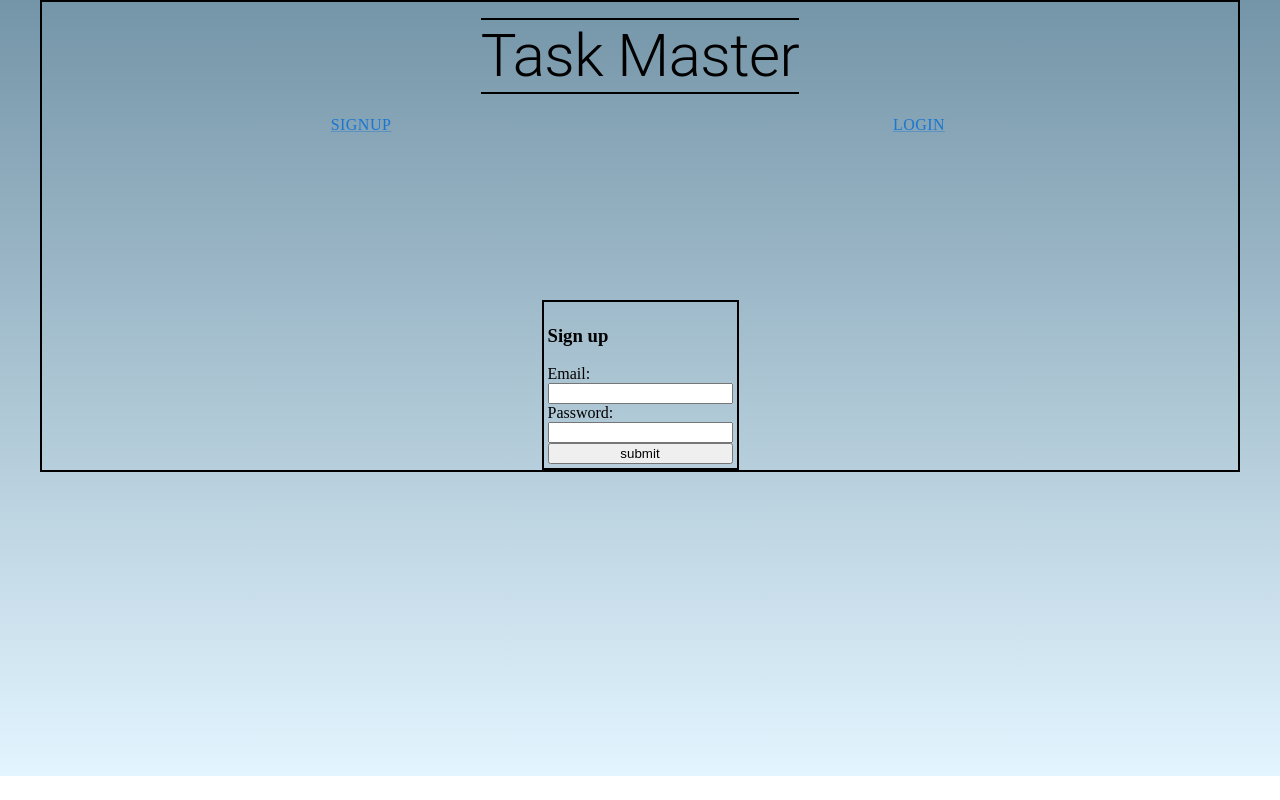
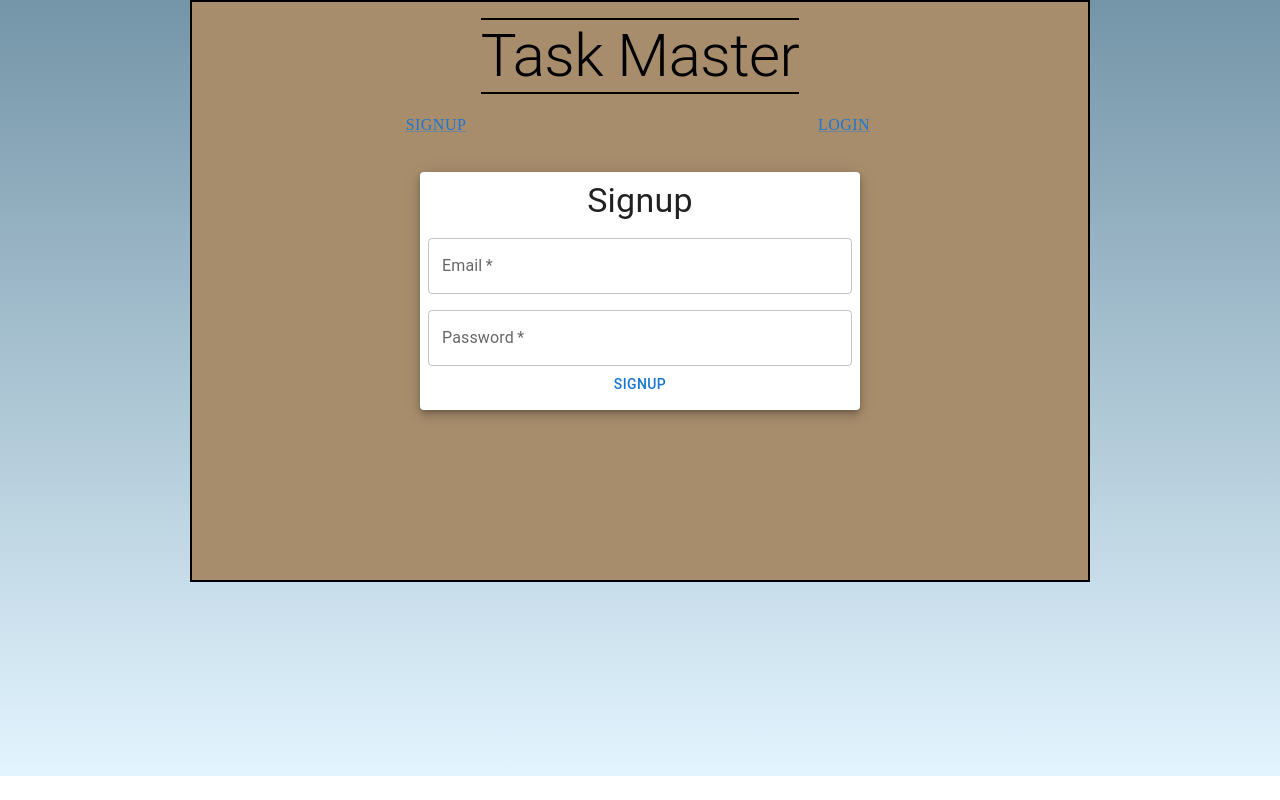
Before and after one commit to ajineer/MERN_TASK_MASTER, a React (Vite) app in the folder client/: page /signup in a window 1280 px wide. Built offline with nearby package versions, Linux system fonts and the light colour scheme.

Commit message:
added some more styling to login/signup page, added list component and some crud operations to the lists.

```diff
--- a/client/src/App.jsx
+++ b/client/src/App.jsx
@@ -5,7 +5,7 @@ import Signup from "./pages/Signup"
 import { Routes, Route, Navigate } from "react-router-dom"
 import { useAuthContext } from "./hooks/useAuthContext"
 import { Box, Container } from "@mui/material"
-import { accent1, secondary } from "./styles/colors"
+import { accent1, primary, secondary } from "./styles/colors"
 
 
 function App() {
@@ -14,7 +14,7 @@ function App() {
 
   return (
     <Box component='div' sx={{ display: 'block', height: '97vh', background: 'linear-gradient(#7495A8, #E3F5FF)'}}>
-      <Container maxWidth='lg' sx={{border: 'black solid 2px'}}>
+      <Container component='div' maxWidth='md' sx={{display: 'block', border: 'black solid 2px', height: '75%', backgroundColor: primary}}>
         <NavBar/>
         <Routes>
           <Route path='/' element={user ? <Home/> : <Navigate to="/login"/>}/>
--- /dev/null
+++ b/client/src/components/DeleteBtn.jsx
@@ -0,0 +1,25 @@
+import { Button } from "@mui/material"
+import { useListContext } from "../hooks/useListContext"
+import { deleteListReq } from "../routes/listRoutes"
+
+const DeleteBtn = ({list, user}) => {
+
+    const{dispatch} = useListContext()
+
+    const handleClick = async (e) => {
+        e.preventDefault()
+        const response = await deleteListReq(list, user)
+        const json = await response.json()
+        if(response.ok){
+            dispatch({type: 'DELETE_LIST', payload: json})
+        }else{
+            console.log(json.error)
+        }
+    }
+
+    return (
+        <Button onClick={(e) => handleClick(e)}>X</Button>
+    )
+}
+
+export default DeleteBtn
--- a/client/src/components/NavBar.jsx
+++ b/client/src/components/NavBar.jsx
@@ -23,7 +23,7 @@ const NavBar = () => {
                     <Typography align="center" variant="h2" component="h2" sx={{borderTop:"2px solid black", borderBottom:'2px solid black', width:'fit-content', margin: '1rem auto 0 auto'}}>Task Master</Typography>
                 </Grid>
                 <Grid item xs={6} sx={{display:'flex', justifyContent:'center'}}>
-                    <Link compoennt={Button} href='/'>Home</Link>
+                    <Link component={Button} href='/'>Home</Link>
                 </Grid>
                 <Grid item xs={6} sx={{display:'flex', justifyContent:'center'}}>
                     <Button onClick={() => handleClick()}>Log out</Button>
--- /dev/null
+++ b/client/src/components/NewListForm.jsx
@@ -0,0 +1,43 @@
+import { Button, TextField } from "@mui/material"
+import { useState } from "react"
+import { postListReq } from "../routes/listRoutes"
+import { useAuthContext } from "../hooks/useAuthContext"
+import { useListContext } from "../hooks/useListContext"
+
+const NewListForm = () => {
+
+    const {user} = useAuthContext()
+    const { dispatch } = useListContext()
+    const [error, setError] = useState('')
+    const [listForm, setListForm] = useState({
+        title: ''
+    })
+
+    const handleSubmit = async (e) => {
+
+        e.preventDefault()
+
+        if(!user){
+            setError("Must be logged in")
+            return
+        }
+        const response = await postListReq(e, user, listForm)
+        const json = await response.json()
+        if(!response.ok){
+            setError(json.error)
+        }
+        if(response.ok){
+            dispatch({type: 'CREATE_LIST', payload: json})
+            setListForm({title: ''})
+        }
+    }
+
+    return (
+        <form style={{display: 'flex', alignItems: 'center', padding: '0'}} onSubmit={(e) => handleSubmit(e)}>
+            <TextField onChange={(e) => setListForm({title: e.target.value})} required type="text" value={listForm.title}/>
+            <Button sx={{border: '2px solid black'}} type="submit">+</Button>
+        </form>
+    )
+}
+
+export default NewListForm
--- a/client/src/pages/Home.jsx
+++ b/client/src/pages/Home.jsx
@@ -1,34 +1,49 @@
-// import { useEffect, useState }from 'react'
-// import { useListsContext } from "../hooks/useListsContext"
-// import { useAuthContext } from "../hooks/useAuthContext"
+import { useEffect, useState } from 'react'
+import { useListContext } from '../hooks/useListContext'
+import { useAuthContext } from '../hooks/useAuthContext'
+import { Container, List, ListItem, Paper } from '@mui/material'
+import NewListForm from '../components/NewListForm'
 
 // components
 
 // routes
 import { fetchListReq } from '../routes/listRoutes'
+import DeleteBtn from '../components/DeleteBtn'
 
 const Home = () => {
-    // const {lists, dispatch} = useListsContext()
-    // const {user} = useAuthContext()
+    const {lists, dispatch} = useListContext()
+    const {user} = useAuthContext()
 
-    // useEffect(() => {
-    //     const fetchLists = async () => {
-    //         const response = await fetchListReq(user)
-    //         const json = await response.json()
-    //         if (response.ok){
-    //             dispatch({type: 'SET_LISTS', payload: json})
-    //         }
-    //     }
-    //     if(user){
-    //         fetchLists()
-    //     }
-    // },[dispatch, user])
+    useEffect(() => {
+        const fetchLists = async () => {
+            const response = await fetchListReq(user)
+            const json = await response.json()
+            if (response.ok){
+                dispatch({type: 'SET_LISTS', payload: json})
+            }
+        }
+        if(user){
+            fetchLists()
+        }
+    },[dispatch, user])
 
     return (
-        <div>
-            Lists go here
-        </div>
+        <Container sx={{display: 'flex'}}>
+            <Paper sx={{display: 'flex', flexDirection: 'column'}}>
+                <NewListForm />
+                <List>
+                    {lists.map(list => {
+                        return <ListItem key={list._id}>{list.title}<DeleteBtn list={list} user={user}/></ListItem>
+                    })}
+                </List>
+            </Paper>
+            <Paper>
+
+            </Paper>
+        </Container>
     )
 }
 
 export default Home
+
+{/* <EditBtn list={list} user={user}/> */}
--- a/client/src/pages/Login.jsx
+++ b/client/src/pages/Login.jsx
@@ -1,6 +1,6 @@
 import { useState } from "react"
 import { useLogin } from '../hooks/useLogin'
-import { TextField, Button, Typography } from '@mui/material'
+import { TextField, Button, Typography, Paper } from '@mui/material'
 import { primary } from "../styles/colors"
 
 const Login = () => {
@@ -15,39 +15,16 @@ const Login = () => {
     }
 
     return (
-        // <form
-        //     onSubmit={(e) => handleSubmit(e)}
-        //     style={{
-        //         display: 'flex',
-        //         flexDirection: 'column',
-        //         width:'fit-content',
-        //         margin: '10rem auto 0 auto',
-        //         border: 'solid 2px black',
-        //         padding: '4px'
-        //     }}
-        // >
-        //     <h3>Login</h3>
-        //     <label>Email:</label>
-        //     <input
-        //         type='email'
-        //         onChange={(e) => setEmail(e.target.value)}
-        //         value={email}
-        //     />
-        //     <label>Password:</label>
-        //     <input
-        //         type='password'
-        //         onChange={(e) => setPassword(e.target.value)}
-        //         value={password}
-        //     />
-        //     <input disabled={isLoading} type='submit' value='sign in'/>
-        //     {error && <div>{error}</div>}
-        // </form>
-        <form style={{display: 'flex', flexDirection: 'column', width: '50%', margin: '1rem auto 0 auto'}}>
-            <TextField type="email" required label="Email"/>
-            <TextField type="password" required label="Password"/>
-            <Button>Login</Button>
-            {error && <Typography>{error}</Typography>}
-        </form>
+
+        <Paper elevation={6} sx={{width: '50%', margin: '2rem auto 0 auto', padding: '.5rem'}}>
+            <form onSubmit={(e) => {handleSubmit(e)}} style={{display: 'flex', flexDirection: 'column'}}>
+                <Typography variant="h4" sx={{display: 'flex', justifyContent:'center'}}>Login</Typography>
+                <TextField onChange={(e) => setEmail(e.target.value)} value={email} sx={{margin: '1rem 0 1rem 0'}} type="email" required label="Email"/>
+                <TextField onChange={(e) => setPassword(e.target.value)} value={password} type="password" required label="Password"/>
+                <Button type='submit' disabled={isLoading} >Login</Button>
+                {error && <Typography>{error}</Typography>}
+            </form>
+        </Paper>
     )
 }
 
--- a/client/src/pages/Signup.jsx
+++ b/client/src/pages/Signup.jsx
@@ -1,5 +1,6 @@
 import { useState } from "react"
 import { useSignup } from "../hooks/useSignup"
+import { Button, Paper, TextField, Typography } from "@mui/material"
 
 const Signup = () => {
     const [email, setEmail] = useState('')
@@ -13,33 +14,16 @@ const Signup = () => {
     }
 
     return (
-        <form
-            onSubmit={(e) => handleSubmit(e)}
-            style={{
-                display: 'flex',
-                flexDirection: 'column',
-                width:'fit-content',
-                margin: '10rem auto 0 auto',
-                border: 'solid 2px black',
-                padding: '4px'
-            }}
-        >
-            <h3>Sign up</h3>
-            <label>Email:</label>
-            <input
-                type='email'
-                onChange={(e) => setEmail(e.target.value)}
-                value={email}
-            />
-            <label>Password:</label>
-            <input
-                type='password'
-                onChange={(e) => setPassword(e.target.value)}
-                value={password}
-            />
-            <input disabled={isLoading} type='submit' value='submit'/>
-            {error && <div>{error}</div>}
-        </form>
+
+        <Paper elevation={6} sx={{width: '50%', margin: '2rem auto 0 auto', padding: '.5rem'}}>
+            <form onSubmit={(e) => {handleSubmit(e)}} style={{display: 'flex', flexDirection: 'column'}}>
+                <Typography variant="h4" sx={{display: 'flex', justifyContent:'center'}}>Signup</Typography>
+                <TextField onChange={(e) => setEmail(e.target.value)} value={email} sx={{margin: '1rem 0 1rem 0'}} type="email" required label="Email"/>
+                <TextField onChange={(e) => setPassword(e.target.value)} value={password} type="password" required label="Password"/>
+                <Button type='submit' disabled={isLoading} >Signup</Button>
+                {error && <Typography>{error}</Typography>}
+            </form>
+        </Paper>
     )
 }
 
--- a/client/src/routes/listRoutes.js
+++ b/client/src/routes/listRoutes.js
@@ -1,4 +1,17 @@
-export const patchListReq = async (list, user, editListForm) =>{
+export const postListReq = async (e, user, listForm) => {
+    const response = await fetch(`http://localhost:5555/api/lists`, {
+        method: 'POST',
+        headers: {
+            'Authorization': `Bearer ${user.token}`,
+            'Content-Type': 'application/json'
+        },
+        body: JSON.stringify(listForm)
+    })
+
+    return response
+}
+
+export const patchListReq = async (list, user, editListForm) => {
     const response = await fetch(`http://localhost:5555/api/lists/${list._id}`, {
         method: 'PATCH',
         headers: {
@@ -29,4 +42,5 @@ export const fetchListReq = async (user) => {
                     'Authorization': `Bearer ${user.token}`
                 }
             })
+    return response
 }
```
Also changed, not shown: client/src/components/EditBtn.jsx (added).
